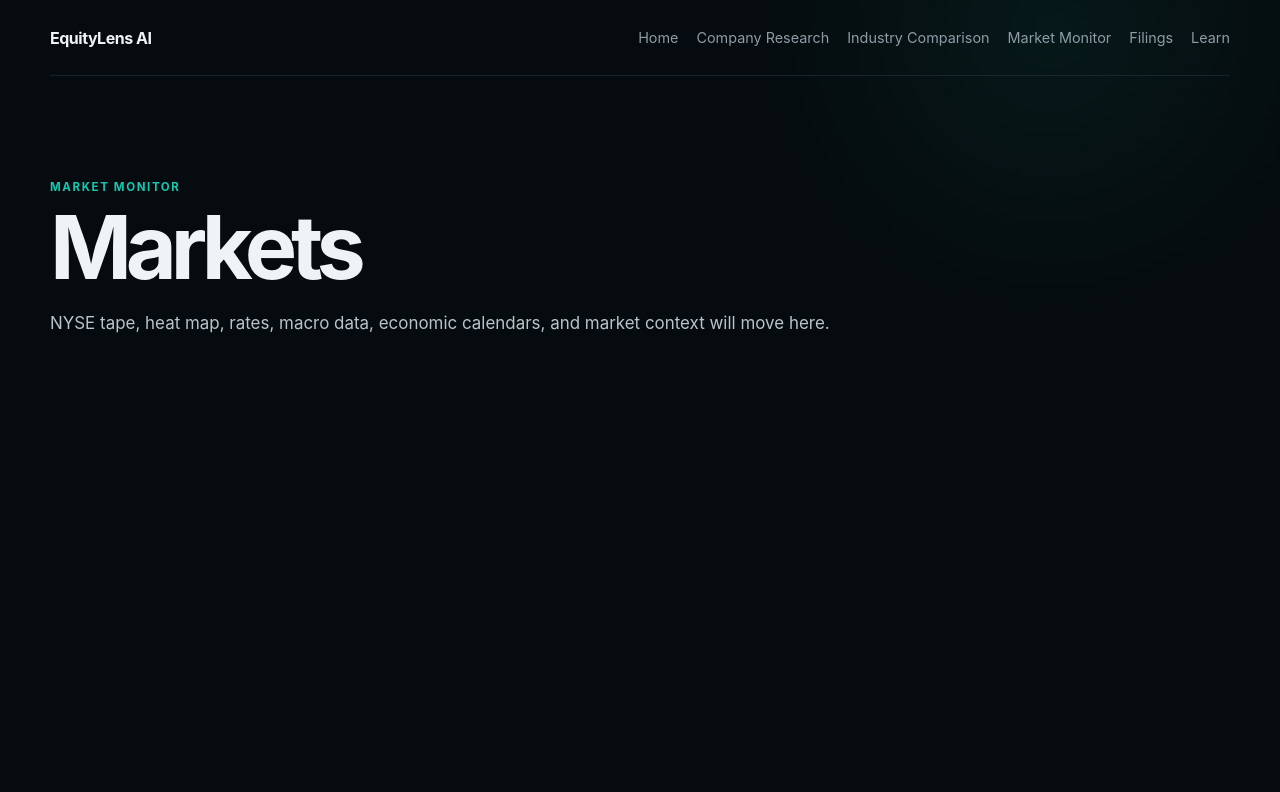
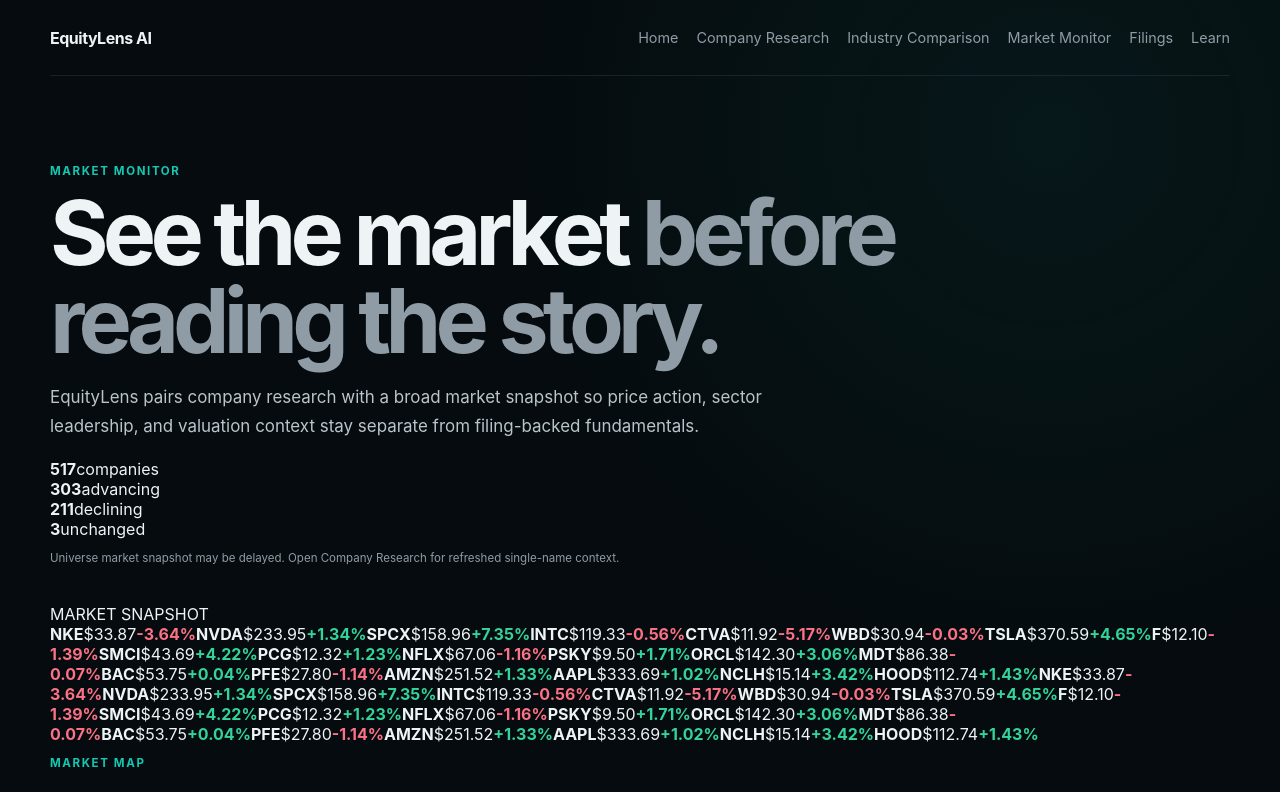
Before and after one commit to dhananikeya/equitylens-ai, a Next.js app: page /markets in a window 1280 px wide. Shown: the top 792 px of the page. Built offline with nearby package versions, Linux system fonts and the light colour scheme.

Commit message:
Build market monitor page

```diff
--- a/app/markets/page.tsx
+++ b/app/markets/page.tsx
@@ -1,3 +1,75 @@
+import MarketBoard, { type MarketRow } from "@/components/market-board";
+import { loadCompanyUniverse } from "@/lib/company-universe";
+
+function numeric(value: unknown) {
+  if (value === null || value === undefined || value === "") return null;
+  const parsed = Number(String(value).replace(/[%,$]/g, ""));
+  return Number.isFinite(parsed) ? parsed : null;
+}
+
 export default function MarketsPage() {
-  return <main className="shell hero"><p className="eyebrow">MARKET MONITOR</p><h1 style={{fontSize:"clamp(2.8rem,7vw,5.5rem)"}}>Markets</h1><p className="lede">NYSE tape, heat map, rates, macro data, economic calendars, and market context will move here.</p></main>;
+  const universe = loadCompanyUniverse();
+
+  const rows: MarketRow[] = universe.map((row) => ({
+    ticker: String(row.Ticker || "").toUpperCase(),
+    company: String(row.Company || ""),
+    sector: String(row.Sector || ""),
+    marketCap: numeric(row["Market Cap"]),
+    price: numeric(row.Price),
+    change: numeric(row.Change),
+    volume: numeric(row.Volume)
+  }));
+
+  const advancers = rows.filter((row) => (row.change || 0) > 0).length;
+  const decliners = rows.filter((row) => (row.change || 0) < 0).length;
+  const unchanged = rows.length - advancers - decliners;
+
+  return (
+    <main className="shell markets-page">
+      <section className="research-intro markets-intro">
+        <p className="eyebrow">MARKET MONITOR</p>
+        <h1>See the market <span>before reading the story.</span></h1>
+        <p className="lede">
+          EquityLens pairs company research with a broad market snapshot so price action,
+          sector leadership, and valuation context stay separate from filing-backed fundamentals.
+        </p>
+
+        <div className="market-breadth">
+          <div><strong>{rows.length}</strong><span>companies</span></div>
+          <div><strong>{advancers}</strong><span>advancing</span></div>
+          <div><strong>{decliners}</strong><span>declining</span></div>
+          <div><strong>{unchanged}</strong><span>unchanged</span></div>
+        </div>
+        <p className="feed-timestamp">Universe market snapshot may be delayed. Open Company Research for refreshed single-name context.</p>
+      </section>
+
+      <MarketBoard rows={rows} />
+
+      <section className="macro-context">
+        <article>
+          <p className="eyebrow">RATES</p>
+          <h2>Rates & liquidity</h2>
+          <p>
+            Treasury yields, SOFR, and curve context remain part of the migration plan.
+            The Vercel version will surface them from the same public-source hierarchy used by the Streamlit app.
+          </p>
+        </article>
+        <article>
+          <p className="eyebrow">MACRO</p>
+          <h2>Economic context</h2>
+          <p>
+            Inflation, labor, Federal Reserve updates, and release calendars will appear here with source timestamps and outbound links.
+          </p>
+        </article>
+      </section>
+
+      <section className="methodology-note">
+        <strong>Market data is context.</strong>
+        <p>
+          Snapshot price, change, volume, and market capitalization fields may be delayed or stale.
+          Filing-backed research and SEC documents remain the source of truth for company fundamentals.
+        </p>
+      </section>
+    </main>
+  );
 }
```
